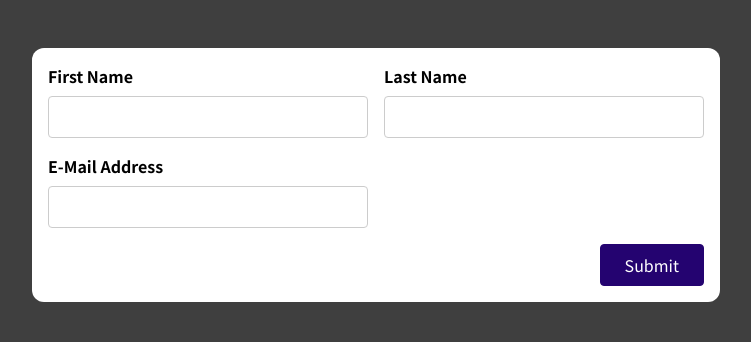
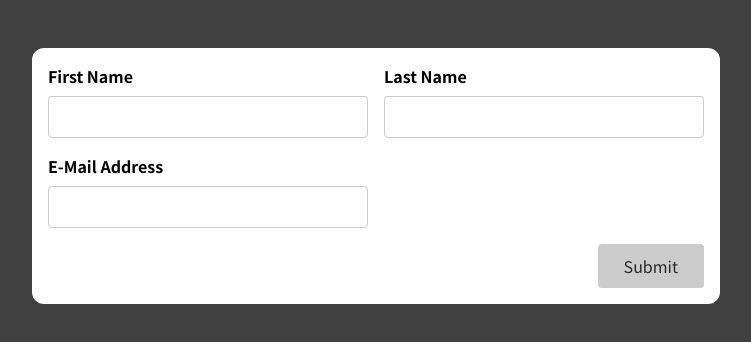
Before and after one commit to Habsolute/section-16-form-user_input, a React (Create React App) app: page / in a window 1280 px wide. Shown: the top 342 px of the page, without its empty margins (264-1015 px from the left). Built offline with nearby package versions, Linux system fonts and the light colour scheme.

Commit message:
form validation

```diff
--- a/src/components/BasicForm.js
+++ b/src/components/BasicForm.js
@@ -6,26 +6,30 @@ const BasicForm = (props) => {
   const [firstName, setFirstName] = useState("");
   const [fistNameTouched, setFistNameTouched] = useState(false);
   const firstNameIsValid = firstName.trim() !== "";
+  const nameInputError = fistNameTouched && !firstNameIsValid;
 
   //  Last name
   const [lastName, setLastName] = useState("");
   const [lastNameTouched, setLastNameTouched] = useState(false);
   const lastNameIsValid = lastName.trim() !== "";
+  const lastNameInputError = lastNameTouched && !lastNameIsValid;
 
   //  email
   const [email, setEmail] = useState("");
   const [emailTouched, setEmailTouched] = useState(false);
   const emailIsValid = email.trim().includes("@");
+  const emailInputError = emailTouched && !emailIsValid;
 
   const formIsValid = emailIsValid && lastNameIsValid && firstNameIsValid;
 
   useInput("hello");
-  console.log("formulaire valide : " + formIsValid);
+  // console.log("formulaire valide : " + formIsValid);
   /**
    *  First Name receive from form ---------------------
    */
   function fisrtNameInputHandler(e) {
     setFirstName(e.target.value);
+    setFistNameTouched(false);
   }
 
   function firstNameBlur(e) {
@@ -37,6 +41,7 @@ const BasicForm = (props) => {
    */
   function lastNameInputHandler(e) {
     setLastName(e.target.value);
+    setLastNameTouched(false);
   }
 
   function lastNameBlur() {
@@ -48,6 +53,7 @@ const BasicForm = (props) => {
    */
   function emailInputHandler(e) {
     setEmail(e.target.value);
+    setEmailTouched(false);
   }
 
   function emailBlur() {
@@ -72,10 +78,25 @@ const BasicForm = (props) => {
     setEmail("");
   }
 
+  let inputNameClasses = "";
+  if (nameInputError) {
+    inputNameClasses = "form-control  invalid";
+  } else {
+    inputNameClasses = "form-control";
+  }
+
+  const lastNameInputClasses = lastNameInputError
+    ? "form-control  invalid"
+    : "form-control";
+
+  const emailInputClasses = emailInputError
+    ? "form-control  invalid"
+    : "form-control";
+
   return (
     <form onSubmit={formSubmitHandler}>
       <div className="control-group">
-        <div className="form-control">
+        <div className={inputNameClasses}>
           <label htmlFor="fisrtName">First Name</label>
           <input
             onBlur={firstNameBlur}
@@ -86,8 +107,11 @@ const BasicForm = (props) => {
             id="name"
           />
         </div>
-        {}
-        <div className="form-control">
+        {nameInputError && (
+          <p className="error-text">Must be a valid first name.</p>
+        )}
+
+        <div className={lastNameInputClasses}>
           <label htmlFor="lastName">Last Name</label>
           <input
             onBlur={lastNameBlur}
@@ -98,8 +122,11 @@ const BasicForm = (props) => {
             id="name"
           />
         </div>
+        {lastNameInputError && (
+          <p className="error-text">Must be a valid last name.</p>
+        )}
       </div>
-      <div className="form-control">
+      <div className={emailInputClasses}>
         <label htmlFor="email">E-Mail Address</label>
         <input
           onBlur={emailBlur}
@@ -110,8 +137,9 @@ const BasicForm = (props) => {
           onChange={emailInputHandler}
         />
       </div>
+      {emailInputError && <p className="error-text">Must be a valid Email.</p>}
       <div className="form-actions">
-        <button>Submit</button>
+        <button disabled={!formIsValid}>Submit</button>
       </div>
     </form>
   );
```
